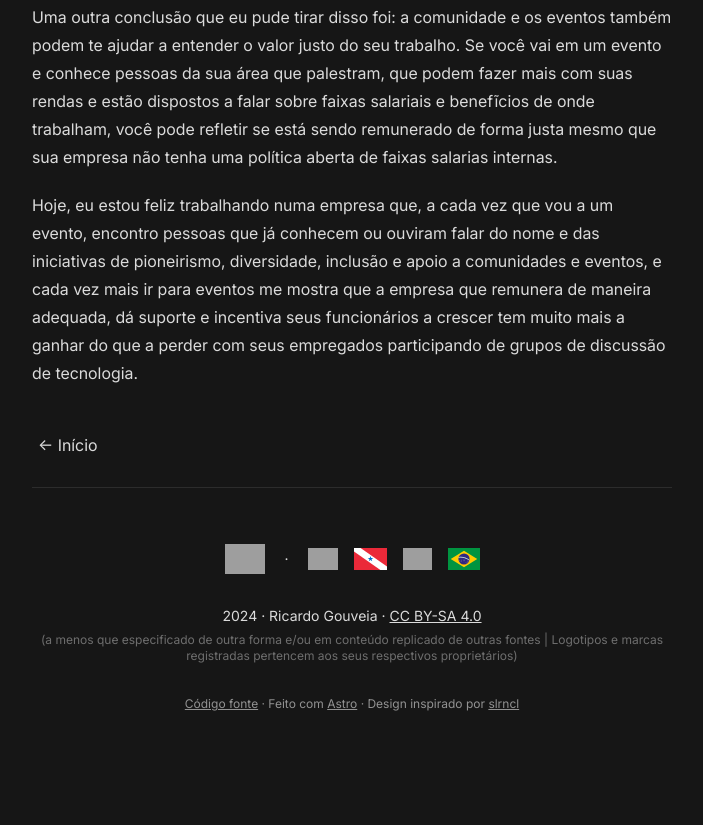
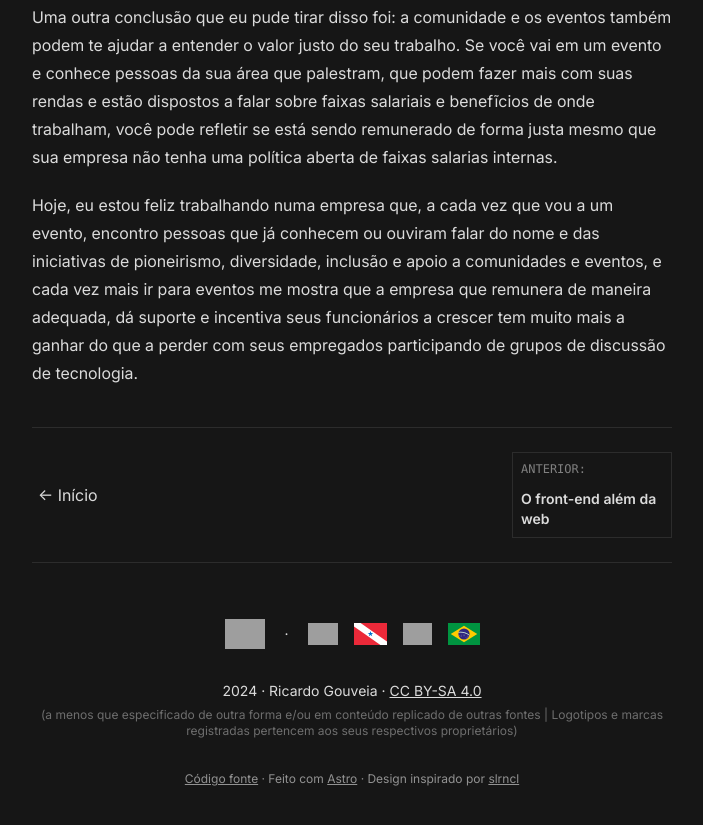
Before and after one commit to ricardogouveia3/rcrd-blog, an Astro site: page /blog/comunidade-indicativo-empresa in a window 1280 px wide. Shown: the part 3174-3999 px from the top of the page, without its empty margins (288-991 px from the left). Before the commit the page ends 3926 px from the top, so only its background shows below. Built offline with nearby package versions, Linux system fonts and the light colour scheme; Astro itself is replaced by a stand-in of ours; grey boxes are pictures that could not be loaded.

Commit message:
adds previous and next post

```diff
--- /dev/null
+++ b/src/components/BlogPostNavPrevNext.astro
@@ -0,0 +1,29 @@
+---
+import { getCollection } from 'astro:content';
+
+const posts = (await getCollection('blog'))
+	.sort((a, b) => b.data.pubDate.valueOf() - a.data.pubDate.valueOf());
+
+const currentPostIndex = posts.findIndex((post) => post.slug == Astro.params.slug);
+const previousPost = currentPostIndex + 1 === posts.length ? undefined : posts[currentPostIndex + 1];
+const nextPost = currentPostIndex === 0 ? undefined : posts[currentPostIndex - 1];
+---
+
+{
+	(previousPost || nextPost) && (
+    <nav class="flex gap-2 sm:justify-normal justify-between">
+      {previousPost && (
+        <a class="border-solid border border-quartz-d40 hover:border-quartz p-2 flex flex-col sm:max-w-40 w-full gap-3 justify-between" href={`/blog/${previousPost.slug}/`}>
+          <span class="text-xs text-quartz-l30 uppercase font-mono">Anterior:&nbsp;</span>
+          <p class="text-sm font-semibold">{previousPost.data.title}</p>
+        </a>
+      )}
+      {nextPost && (
+        <a class="border-solid border border-quartz-d40 hover:border-quartz p-2 flex flex-col sm:max-w-40 w-full gap-3" href={`/blog/${nextPost.slug}/`}>
+          <span class="text-xs text-quartz-l30 uppercase font-mono">Seguinte:&nbsp;</span>
+          <p class="text-sm font-semibold">{nextPost.data.title}</p>
+        </a>
+      )}
+    </nav>
+	)
+}
--- a/src/layouts/BlogPost.astro
+++ b/src/layouts/BlogPost.astro
@@ -4,6 +4,7 @@ import BaseHead from '../components/BaseHead.astro';
 import Header from '../components/Header.astro';
 import Footer from '../components/Footer.astro';
 import FormattedDate from '../components/FormattedDate.astro';
+import BlogPostNavPrevNext from '../components/BlogPostNavPrevNext.astro';
 
 type Props = CollectionEntry<'blog'>['data'];
 
@@ -34,8 +35,10 @@ const { title, description, pubDate, updatedDate, heroImage , tags } = Astro.pro
 					<slot class="my-10" />
 				</div>
 			</article>
-			<div class="flex">
+			<hr class="my-6 bg-quartz-l20 border-quartz-d40" />
+			<div class="flex justify-between sm:items-center sm:flex-row flex-col gap-5">
 				<a class="no-underline hover:bg-quartz-d40 p-1.5 inline-block" href="/">← Início</a>
+				<BlogPostNavPrevNext />
 			</div>
 		</main>
 		<Footer />
```
